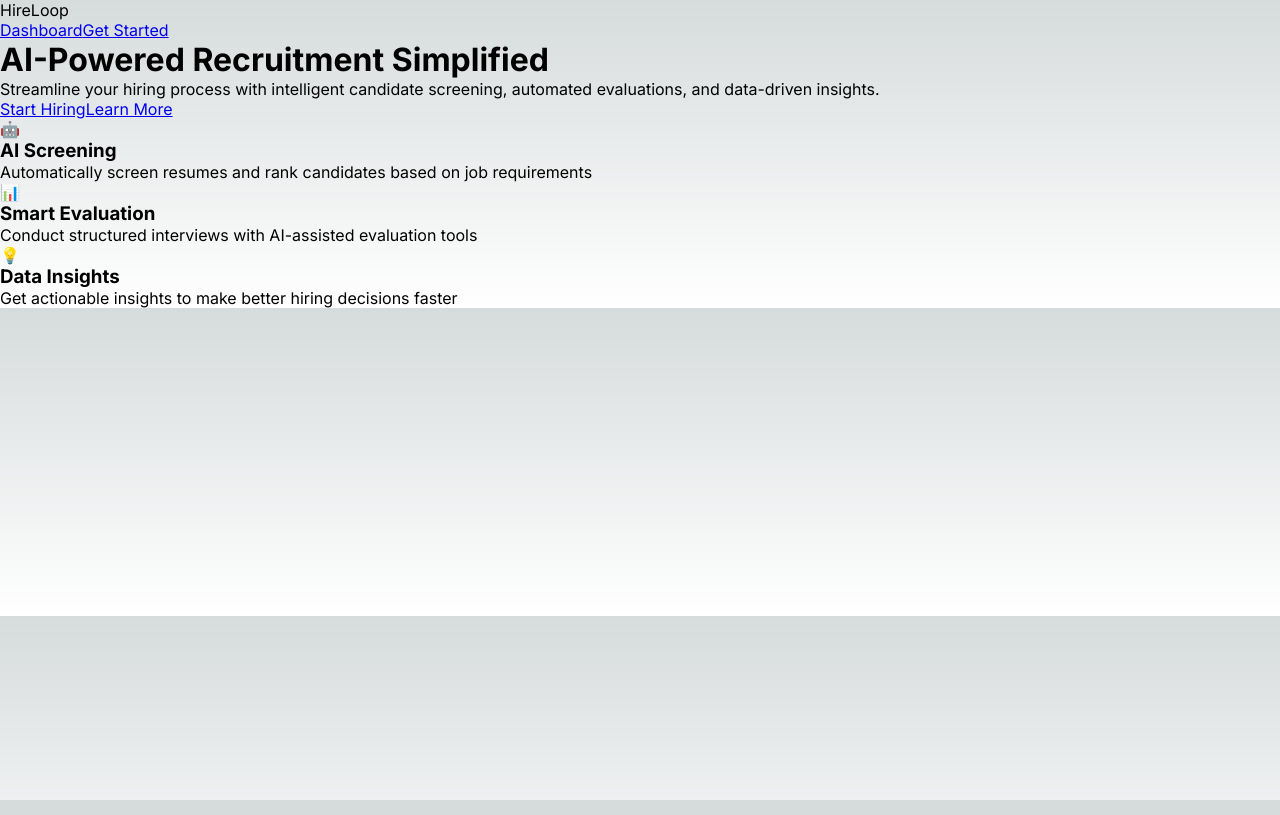
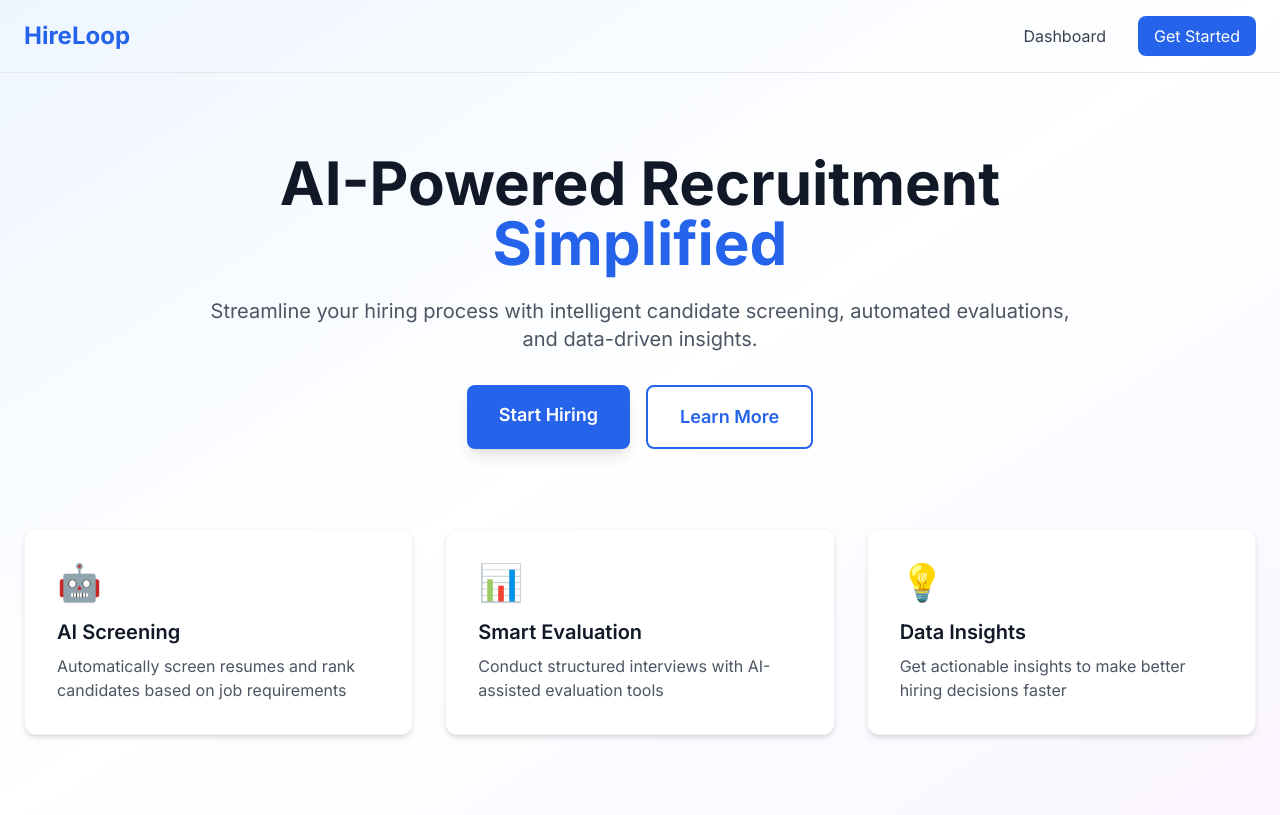
Before and after one commit to nitish0shr/hireloop, a Next.js app in the folder apps/web/: page / in a window 1280 px wide. Built offline with nearby package versions, Linux system fonts and the light colour scheme.

Commit message:
Add Tailwind CSS configuration with custom animations

```diff
--- /dev/null
+++ b/apps/web/tailwind.config.ts
@@ -0,0 +1,34 @@
+import type { Config } from 'tailwindcss'
+
+const config: Config = {
+  content: [
+    './pages/**/*.{js,ts,jsx,tsx,mdx}',
+    './components/**/*.{js,ts,jsx,tsx,mdx}',
+    './app/**/*.{js,ts,jsx,tsx,mdx}',
+  ],
+  theme: {
+    extend: {
+      colors: {
+        background: 'var(--background)',
+        foreground: 'var(--foreground)',
+      },
+      animation: {
+        'fade-in': 'fadeIn 0.5s ease-in-out',
+        'slide-up': 'slideUp 0.5s ease-out',
+      },
+      keyframes: {
+        fadeIn: {
+          '0%': { opacity: '0' },
+          '100%': { opacity: '1' },
+        },
+        slideUp: {
+          '0%': { transform: 'translateY(20px)', opacity: '0' },
+          '100%': { transform: 'translateY(0)', opacity: '1' },
+        },
+      },
+    },
+  },
+  plugins: [],
+}
+
+export default config
```
